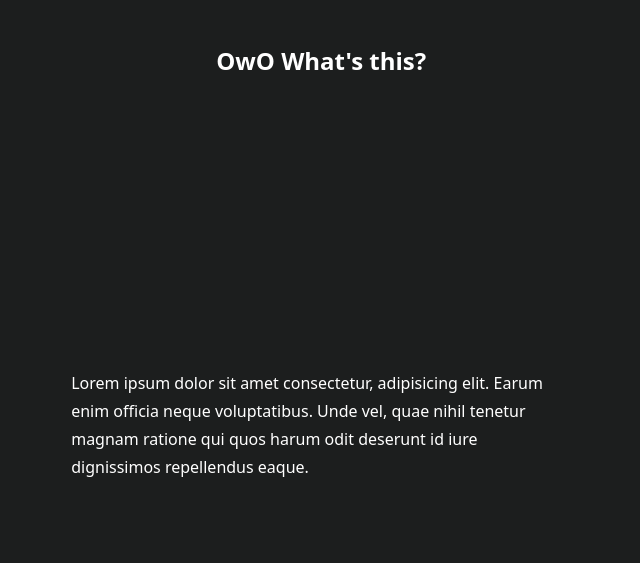
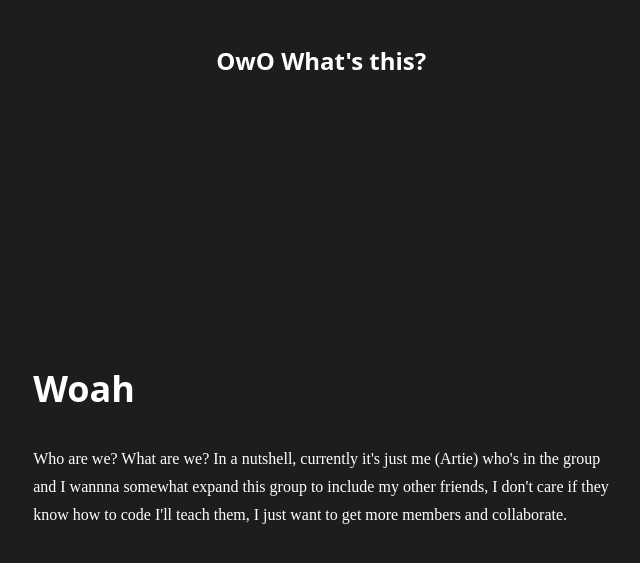
Before and after one commit to NetsuNetwork/netsu.network, an Astro site: page / in a window 1280 px wide. Shown: the part 431-994 px from the top of the page, without its empty margins (306-946 px from the left). Built offline with nearby package versions, Linux system fonts and the light colour scheme; Astro itself is replaced by a stand-in of ours; a small style sheet from the web is missing.

Commit message:
chore: woah

```diff
--- a/src/pages/index.astro
+++ b/src/pages/index.astro
@@ -6,12 +6,14 @@ import PrimaryLayout from '../layouts/PrimaryLayout.astro';
 <PrimaryLayout>
   <Title />
 
-  <div class='w-screen flex flex-row justify-center items-center'>
-    <div style='width: 500px; height: 200px;'>
-      <p class='text-white m-0 p-0'>
-        Lorem ipsum dolor sit amet consectetur, adipisicing elit. Earum enim
-        officia neque voluptatibus. Unde vel, quae nihil tenetur magnam ratione
-        qui quos harum odit deserunt id iure dignissimos repellendus eaque.
+  <div class='flex flex-row items-center justify-center w-screen'>
+    <div id='who' class='max-w-xl'>
+      <h2 class='mt-0 text-4xl font-bold'>Woah</h2>
+      <p>
+        Who are we? What are we? In a nutshell, currently it's just me (Artie)
+        who's in the group and I wannna somewhat expand this group to include my
+        other friends, I don't care if they know how to code I'll teach them, I
+        just want to get more members and collaborate.
       </p>
     </div>
   </div>
--- a/src/styles/preflight.scss
+++ b/src/styles/preflight.scss
@@ -1,3 +1,5 @@
+@import url('https://api.fonts.coollabs.io/css2?family=IBM+Plex+Sans&display=swap');
+
 @tailwind base;
 @tailwind components;
 @tailwind utilities;
@@ -9,6 +11,10 @@
 //     border-color: red;
 // }
 
+@mixin white-text-with-font {
+  color: white;
+  font-family: 'IBM Plex Sans';
+}
 
 * {
   box-sizing: border-box;
@@ -22,9 +28,18 @@ body {
 }
 
 :where(h2) {
-  color: white;
   opacity: 1;
   transition: opacity 2s ease-in-out;
+}
+
+:where(#who) {
+  p {
+    @include white-text-with-font;
+  }
+
+  h2 {
+    color: white !important;
+  }
 }
 
 :where([astro-icon]) {
```
